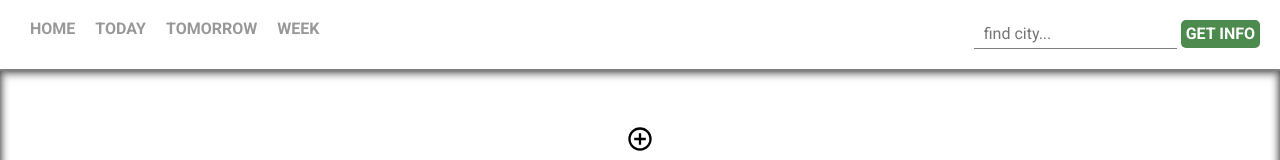
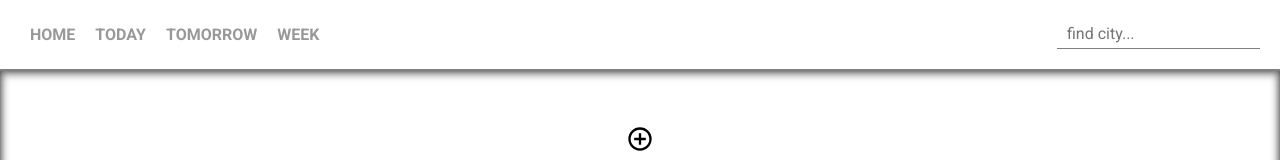
Before and after one commit to mrblond1n/Weather_app, a React (Create React App) app: page /today in a window 1280 px wide. Shown: the top 160 px of the page. Built offline with nearby package versions, Linux system fonts and the light colour scheme; no server answers.

Commit message:
header style

```diff
--- a/src/components/Header/SearchForm.js
+++ b/src/components/Header/SearchForm.js
@@ -12,7 +12,6 @@ const SearchForm = props => {
 				name="city"
 				placeholder="find city..."
 			/>{" "}
-			<button className="button button--green">get info</button>
 		</form>
 	);
 };
--- a/src/components/Header/header.css
+++ b/src/components/Header/header.css
@@ -9,6 +9,11 @@
 	top: 0;
 	width: 100%;
 	background: #fff;
+}
+
+.navigation {
+	display: flex;
+	align-items: center;
 }
 
 .navigation__list {
```
